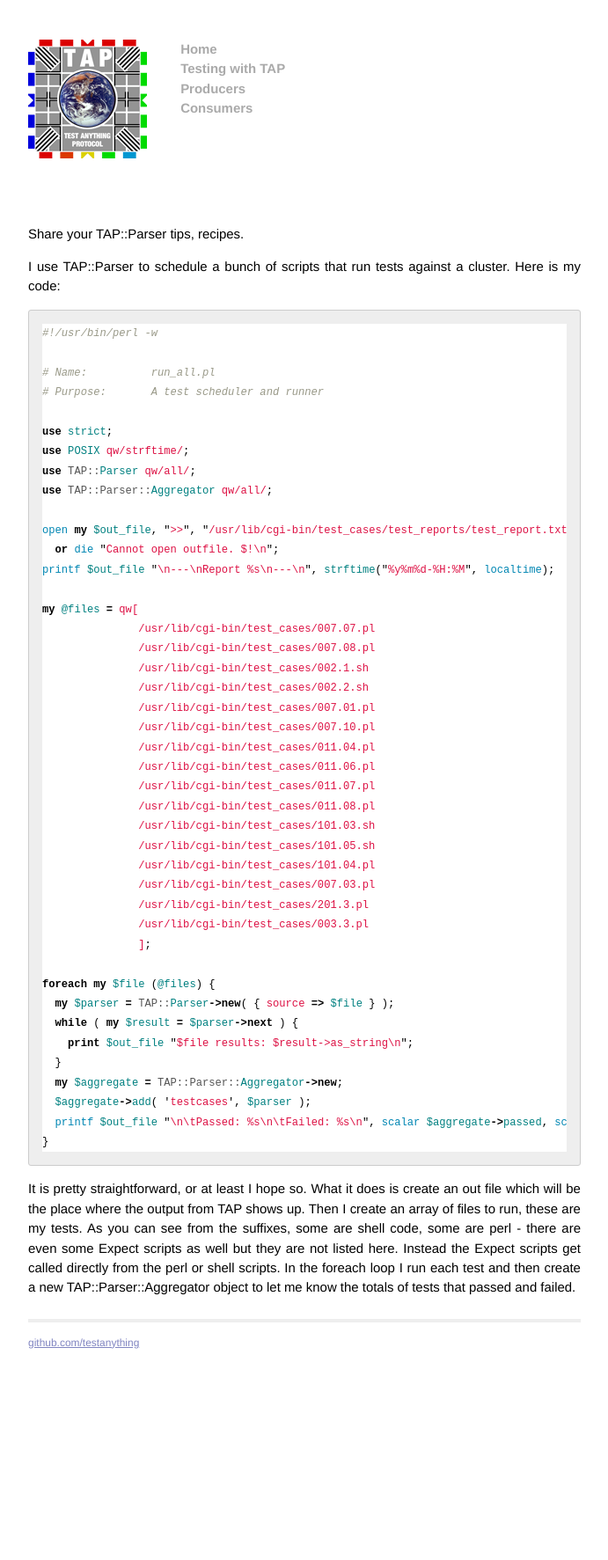
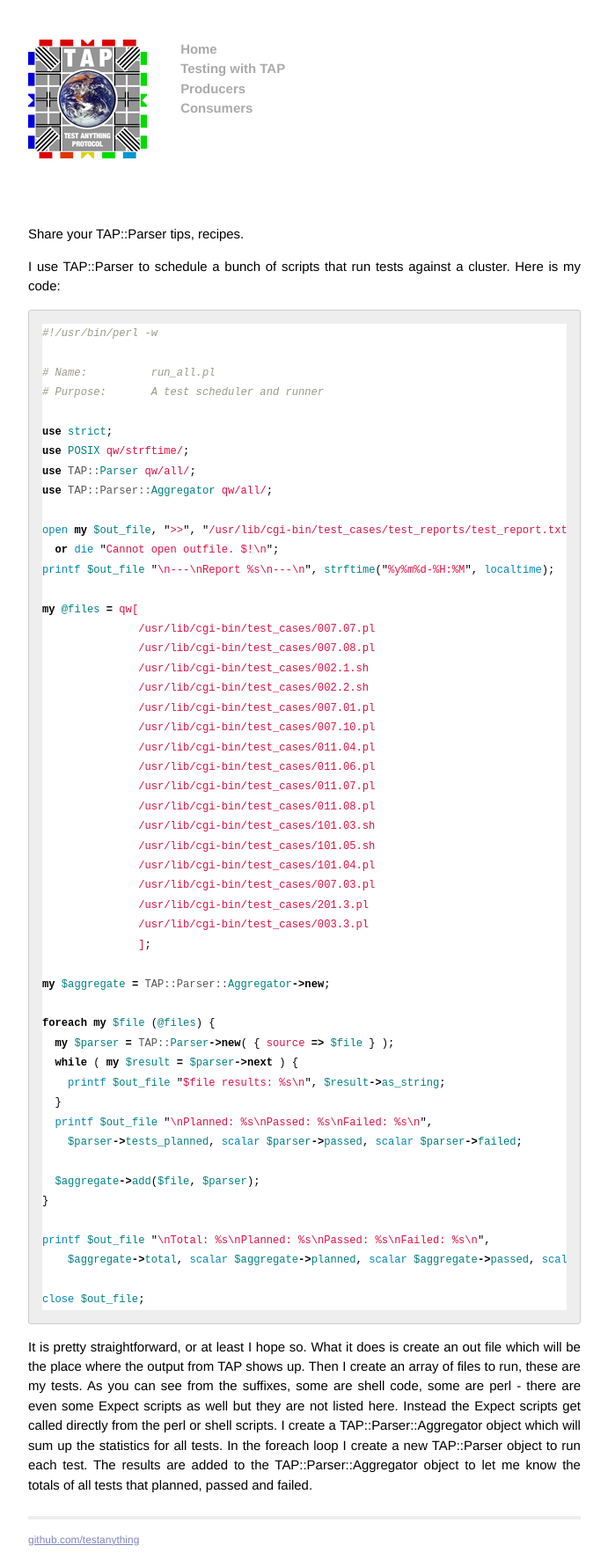
Before and after one commit to TestAnything/testanything.github.io, a Jekyll site: the page built from testing-with-tap/perl/tap::parser-cookbook.md, in a window 1280 px wide. Shown: the whole page at 88% size, without its empty margins (294-985 px from the left). Built offline with Jekyll 4.4.1, drawn with Linux system fonts in a browser that asks for light colours; Markdown is read by kramdown in place of the engine named in the settings; before the commit the page ends 1549 px from its top, so only the background shows below that.

Commit message:
Fixes #15

````diff
--- a/testing-with-tap/perl/tap::parser-cookbook.md
+++ b/testing-with-tap/perl/tap::parser-cookbook.md
@@ -41,16 +41,25 @@ my @files = qw[
                /usr/lib/cgi-bin/test_cases/003.3.pl
                ];
 
+my $aggregate = TAP::Parser::Aggregator->new;
+
 foreach my $file (@files) {
   my $parser = TAP::Parser->new( { source => $file } );
   while ( my $result = $parser->next ) {
-    print $out_file "$file results: $result->as_string\n";
+    printf $out_file "$file results: %s\n", $result->as_string;
   }
-  my $aggregate = TAP::Parser::Aggregator->new;
-  $aggregate->add( 'testcases', $parser );
-  printf $out_file "\n\tPassed: %s\n\tFailed: %s\n", scalar $aggregate->passed, scalar $aggregate->failed;
+  printf $out_file "\nPlanned: %s\nPassed: %s\nFailed: %s\n",
+    $parser->tests_planned, scalar $parser->passed, scalar $parser->failed;
+
+  $aggregate->add($file, $parser);
 }
+
+printf $out_file "\nTotal: %s\nPlanned: %s\nPassed: %s\nFailed: %s\n",
+    $aggregate->total, scalar $aggregate->planned, scalar $aggregate->passed, scalar $aggregate->failed;
+
+close $out_file;
 ```
 
 It is pretty straightforward, or at least I hope so. What it does is create an out file which will be the place where the output from TAP shows up. Then I create an array of files to run, these are my tests. As you can see from the suffixes, some are shell code, some are perl - there are even some Expect scripts as well but they are not listed here. Instead the Expect scripts get called directly from the perl or shell scripts.
-In the foreach loop I run each test and then create a new TAP::Parser::Aggregator object to let me know the totals of tests that passed and failed.
+I create a TAP::Parser::Aggregator object which will sum up the statistics for all tests.
+In the foreach loop I create a new TAP::Parser object to run each test. The results are added to the TAP::Parser::Aggregator object to let me know the totals of all tests that planned, passed and failed.
````
